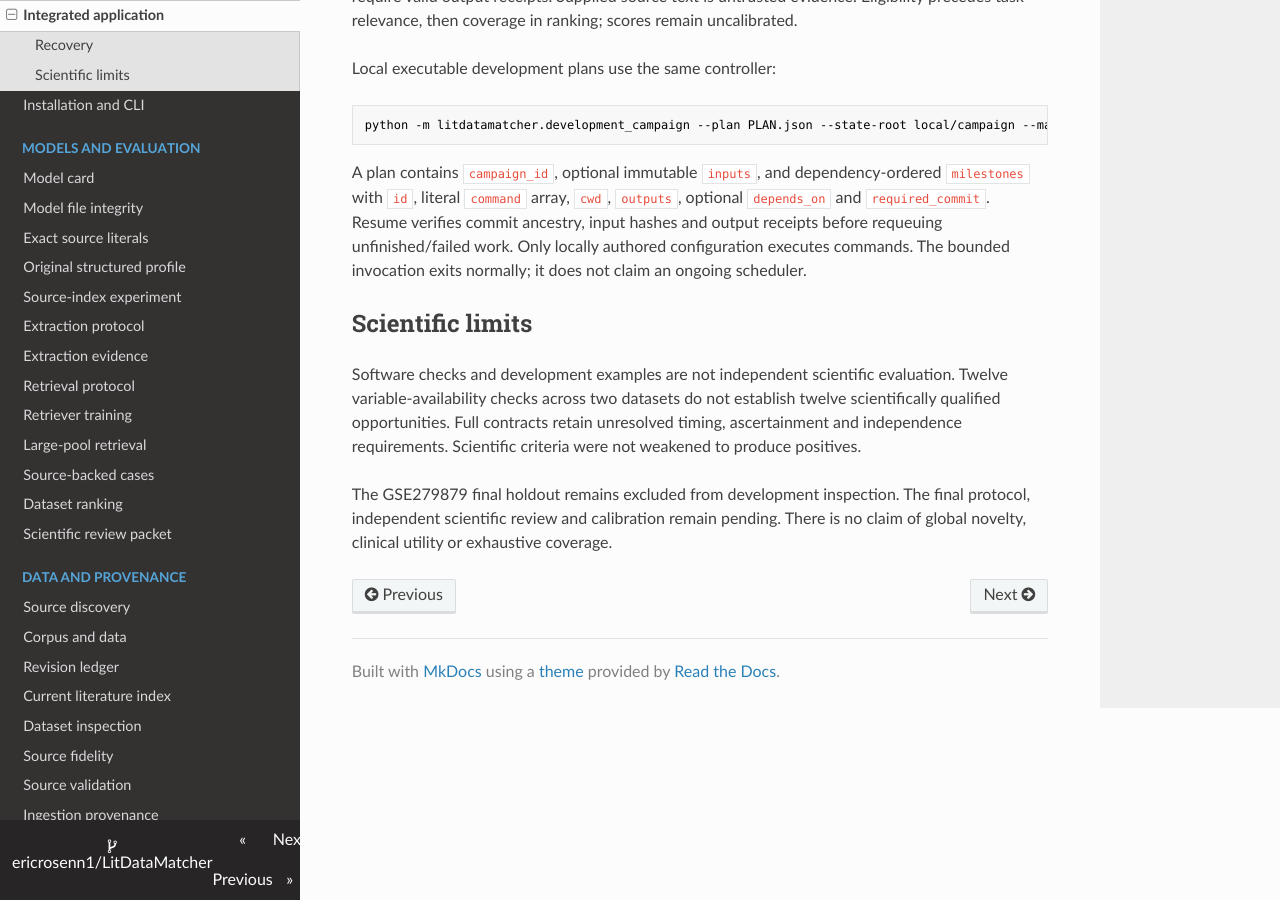
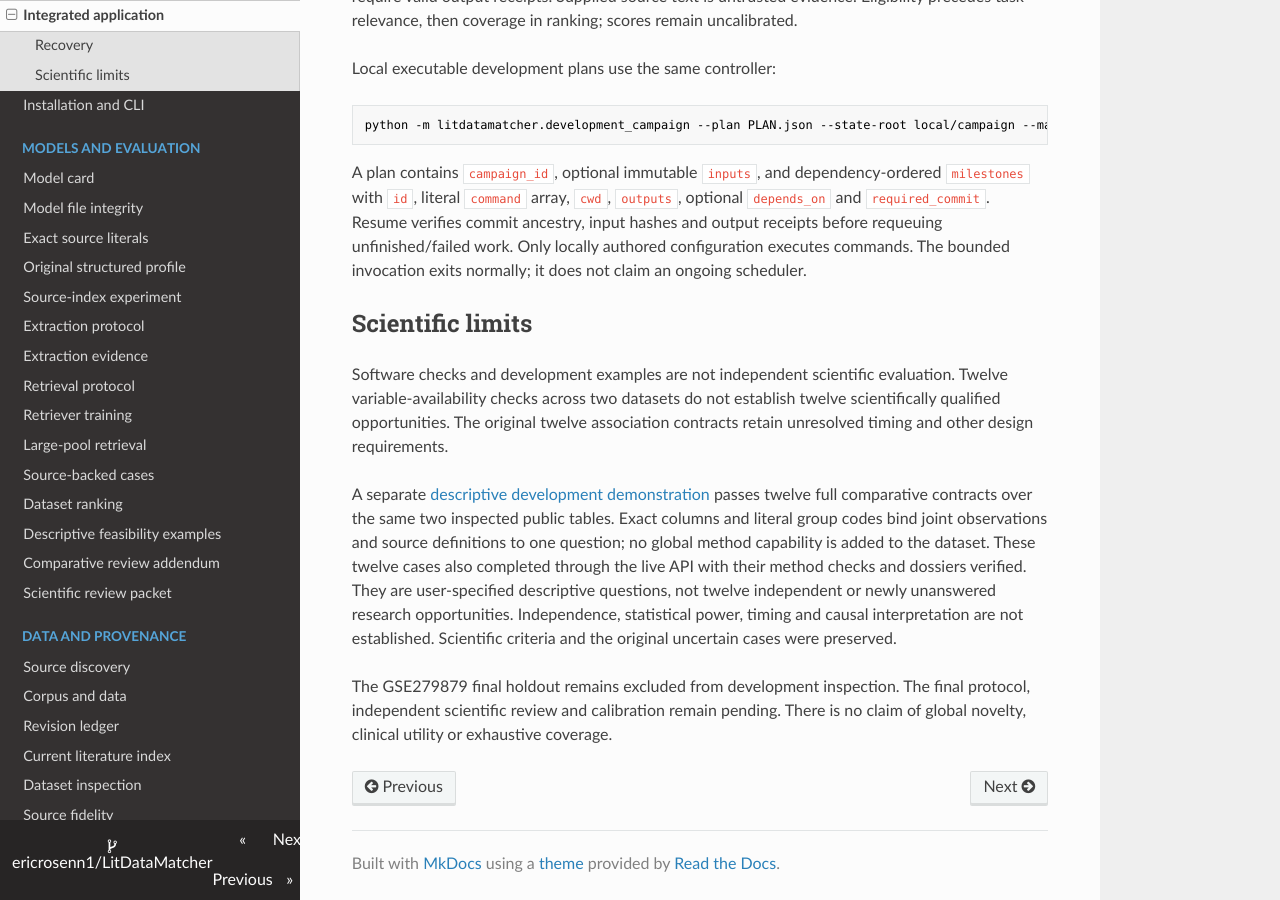
Before and after one commit to ericrosenn1/LitDataMatcher, an MkDocs documentation site: the page built from docs/full_platform.md, in a window 1280 px wide and 900 px high, scrolled down 1398 px. Built offline with MkDocs 1.6.1, drawn with Linux system fonts in a browser that asks for light colours; nearby versions of some CDN libraries.

Commit message:
Document live comparative feasibility and independent review scope

```diff
--- a/docs/full_platform.md
+++ b/docs/full_platform.md
@@ -78,9 +78,18 @@ it does not claim an ongoing scheduler.
 
 Software checks and development examples are not independent scientific
 evaluation. Twelve variable-availability checks across two datasets do not
-establish twelve scientifically qualified opportunities. Full contracts retain
-unresolved timing, ascertainment and independence requirements. Scientific
-criteria were not weakened to produce positives.
+establish twelve scientifically qualified opportunities. The original twelve
+association contracts retain unresolved timing and other design requirements.
+
+A separate [descriptive development demonstration](campaign_20261031/descriptive_comparisons.md)
+passes twelve full comparative contracts over the same two inspected public
+tables. Exact columns and literal group codes bind joint observations and source
+definitions to one question; no global method capability is added to the dataset.
+These twelve cases also completed through the live API with their method checks
+and dossiers verified. They are user-specified descriptive questions, not twelve
+independent or newly unanswered research opportunities. Independence, statistical
+power, timing and causal interpretation are not established. Scientific criteria
+and the original uncertain cases were preserved.
 
 The GSE279879 final holdout remains excluded from development inspection. The
 final protocol, independent scientific review and calibration remain pending.
--- a/mkdocs.yml
+++ b/mkdocs.yml
@@ -25,6 +25,8 @@ nav:
       - Large-pool retrieval: campaign_20261031/retrieval_scale.md
       - Source-backed cases: campaign_20261031/research_cases.md
       - Dataset ranking: campaign_20261031/dataset_ranking.md
+      - Descriptive feasibility examples: campaign_20261031/descriptive_comparisons.md
+      - Comparative review addendum: campaign_20261031/comparative_review_addendum.md
       - Scientific review packet: campaign_20261031/scientific_review_packet.md
   - Data and provenance:
       - Source discovery: campaign_20261031/discovery.md
```
